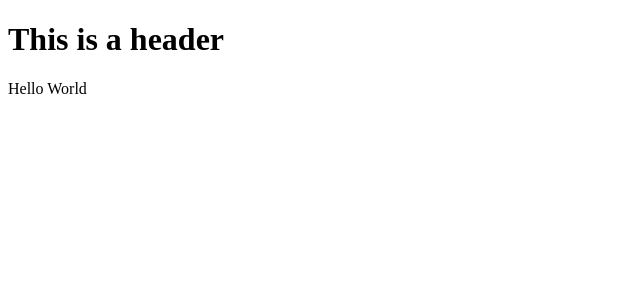
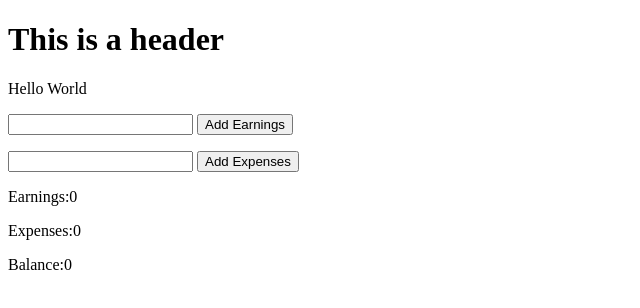
Before and after one commit to RobCso/git-session, a plain HTML site: page index.html in a window 1280 px wide. Shown: the whole page, without its empty margins (0-640 px from the left). Drawn offline with Linux system fonts and the light colour scheme.

Commit message:
Update index.html

```diff
--- a/index.html
+++ b/index.html
@@ -1,13 +1,30 @@
 <!DOCTYPE html>
 <html lang="en">
+
 <head>
     <meta charset="UTF-8">
     <meta http-equiv="X-UA-Compatible" content="IE=edge">
     <meta name="viewport" content="width=device-width, initial-scale=1.0">
     <title>Document</title>
+
 </head>
 <body>
     <h1>This is a header</h1>
     <p>Hello World</p>
+<p><input id="earnings" /> <button id="add-earnings">Add Earnings</button></p>
+
+<p><input id="expenses" /> <button id="add-expenses">Add Expenses</button></p>
+
+<p>Earnings:<span id="display-earnings">0</span>
+<ul id="list-earnings"></ul>
+</p>
+
+<p>Expenses:<span id="display-expenses">0</span>
+<ul id="list-expenses"></ul>
+</p>
+
+<p>Balance:<span id="balance">0</span></p
+
 </body>
+<script src="script.js"></script>
 </html>
```
